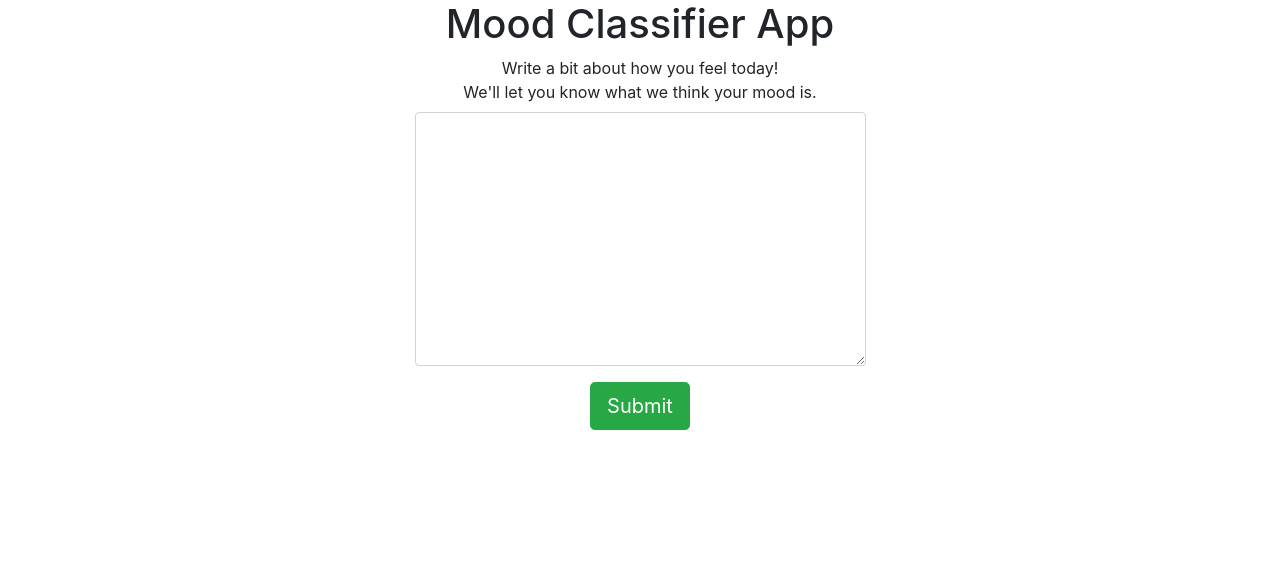
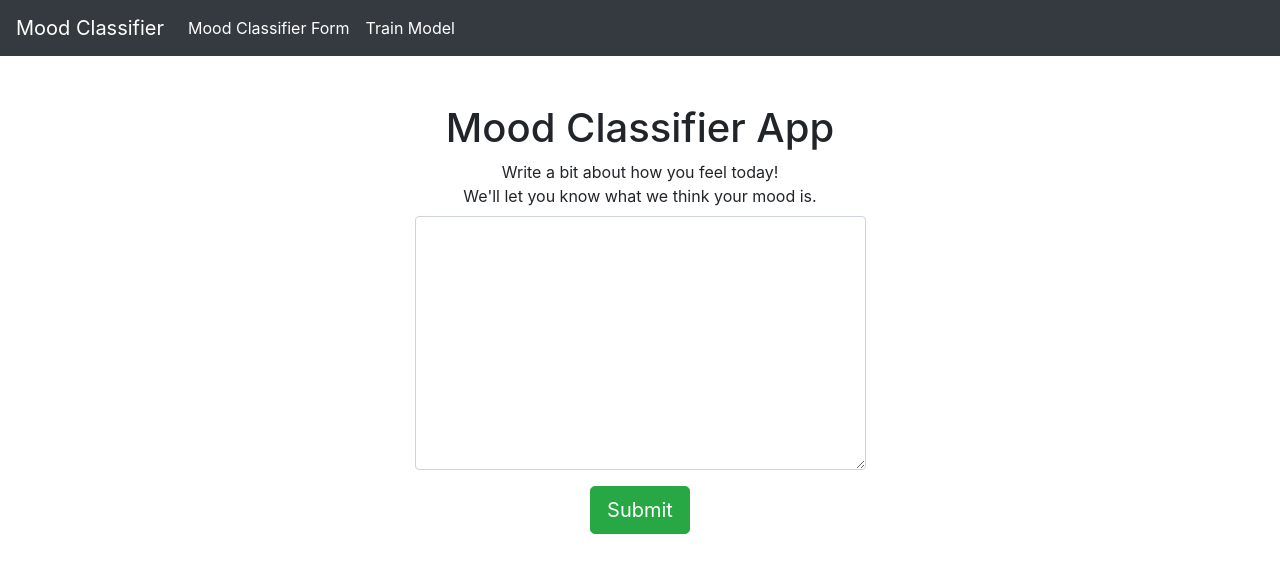
Before and after one commit to Jriles/mood_classifier, a Django app: page /core/ in a window 1280 px wide. Shown: the top 573 px of the page. Run offline with Django 3.2, Linux system fonts and the light colour scheme; some libraries are stand-ins or nearby versions.

Commit message:
added navbar and requirements.txt

```diff
--- /dev/null
+++ b/templates/mood_classifier/base.html
@@ -0,0 +1,34 @@
+<html>
+<head>
+  <title>Mood Classifier</title>
+  <link rel="stylesheet" href="https://stackpath.bootstrapcdn.com/bootstrap/4.3.1/css/bootstrap.min.css" integrity="sha384-ggOyR0iXCbMQv3Xipma34MD+dH/1fQ784/j6cY/iJTQUOhcWr7x9JvoRxT2MZw1T" crossorigin="anonymous">
+</head>
+<body>
+  <nav class="navbar navbar-expand-lg navbar-dark bg-dark">
+    <a class="navbar-brand" href="#">Mood Classifier</a>
+    <button class="navbar-toggler" type="button" data-toggle="collapse" data-target="#navbarSupportedContent" aria-controls="navbarSupportedContent" aria-expanded="false" aria-label="Toggle navigation">
+      <span class="navbar-toggler-icon"></span>
+    </button>
+
+    <div class="collapse navbar-collapse" id="navbarSupportedContent">
+      <ul class="navbar-nav mr-auto">
+        <li class="nav-item">
+          <a class="nav-link text-white" href="/core/">
+            Mood Classifier Form
+          </a>
+        </li>
+        <li class="nav-item">
+          <a class="nav-link text-white" href="/core/train_model_button">
+            Train Model
+          </a>
+        </li>
+      </ul>
+    </div>
+  </nav>
+
+  {% block content %}{% endblock %}
+  <script src="https://code.jquery.com/jquery-3.3.1.slim.min.js" integrity="sha384-q8i/X+965DzO0rT7abK41JStQIAqVgRVzpbzo5smXKp4YfRvH+8abtTE1Pi6jizo" crossorigin="anonymous"></script>
+  <script src="https://cdnjs.cloudflare.com/ajax/libs/popper.js/1.14.7/umd/popper.min.js" integrity="sha384-UO2eT0CpHqdSJQ6hJty5KVphtPhzWj9WO1clHTMGa3JDZwrnQq4sF86dIHNDz0W1" crossorigin="anonymous"></script>
+  <script src="https://stackpath.bootstrapcdn.com/bootstrap/4.3.1/js/bootstrap.min.js" integrity="sha384-JjSmVgyd0p3pXB1rRibZUAYoIIy6OrQ6VrjIEaFf/nJGzIxFDsf4x0xIM+B07jRM" crossorigin="anonymous"></script>
+</body>
+</html>
--- a/templates/mood_classifier/index.html
+++ b/templates/mood_classifier/index.html
@@ -1,10 +1,7 @@
-<link rel="stylesheet" href="https://maxcdn.bootstrapcdn.com/bootstrap/4.0.0/css/bootstrap.min.css" integrity="sha384-Gn5384xqQ1aoWXA+058RXPxPg6fy4IWvTNh0E263XmFcJlSAwiGgFAW/dAiS6JXm" crossorigin="anonymous">
-<script src="https://code.jquery.com/jquery-3.2.1.slim.min.js" integrity="sha384-KJ3o2DKtIkvYIK3UENzmM7KCkRr/rE9/Qpg6aAZGJwFDMVNA/GpGFF93hXpG5KkN" crossorigin="anonymous"></script>
-<script src="https://cdnjs.cloudflare.com/ajax/libs/popper.js/1.12.9/umd/popper.min.js" integrity="sha384-ApNbgh9B+Y1QKtv3Rn7W3mgPxhU9K/ScQsAP7hUibX39j7fakFPskvXusvfa0b4Q" crossorigin="anonymous"></script>
-<script src="https://maxcdn.bootstrapcdn.com/bootstrap/4.0.0/js/bootstrap.min.js" integrity="sha384-JZR6Spejh4U02d8jOt6vLEHfe/JQGiRRSQQxSfFWpi1MquVdAyjUar5+76PVCmYl" crossorigin="anonymous"></script>
-
+{% extends "mood_classifier/base.html" %}
+{% block content %}
 {% load crispy_forms_tags %}
-<div class="d-flex justify-content-center text-center">
+<div class="d-flex justify-content-center text-center mt-5">
   <form action="/core/" method="post" enctype="multipart/form-data">
     {% csrf_token %}
     <h1>Mood Classifier App</h1>
@@ -16,3 +13,4 @@
   </form>
 </div>
 <div class="d-flex justify-content-center text-center">{{ mood }}</div>
+{% endblock %}
```
Also changed, not shown: templates/mood_classifier/train_model_button.html (+9 -4 lines), db.sqlite3, 1 other file.
